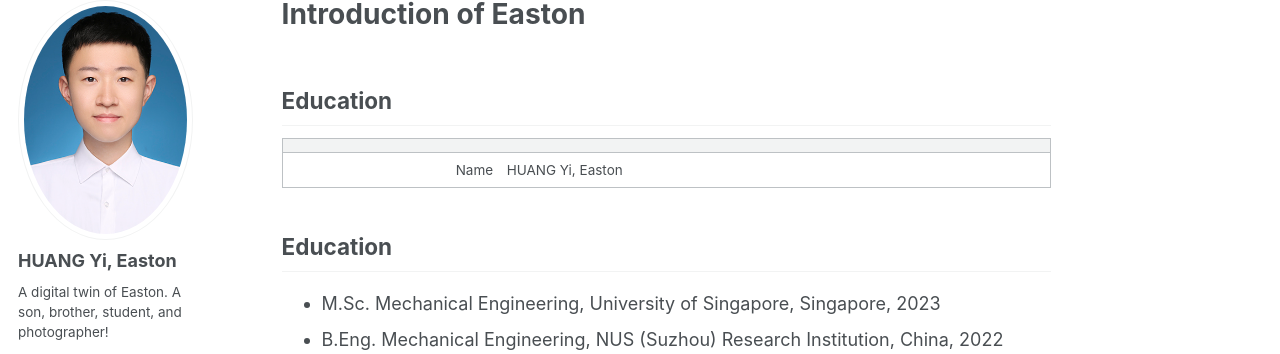
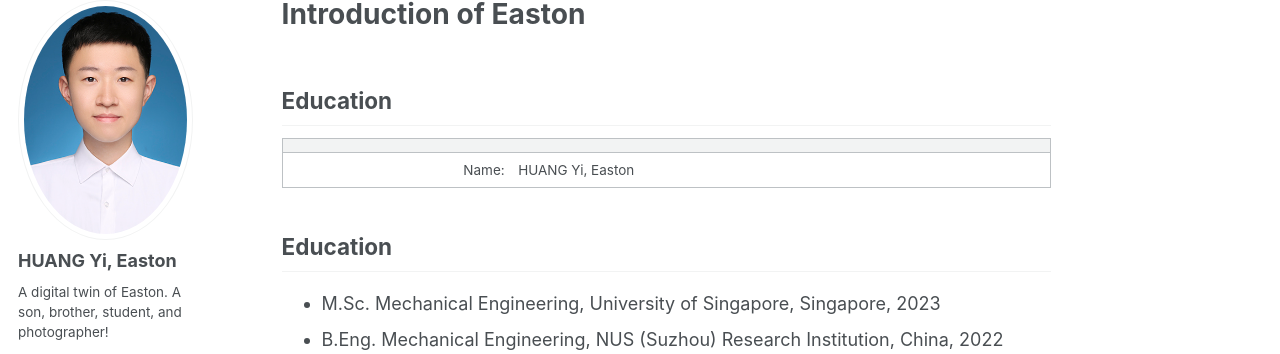
Before and after one commit to easton-hy/easton-hy.github.io, a Jekyll site: the page built from _pages/about.md, in a window 1280 px wide and 900 px high. Shown: the part 118-472 px from the top of the window. Built offline with Jekyll 4.4.1, drawn with Linux system fonts in a browser that asks for light colours; some web fonts are replaced.

Commit message:
Update about.md

```diff
--- a/_pages/about.md
+++ b/_pages/about.md
@@ -15,9 +15,9 @@ td,th{
   border: none!important;
 }
 </style>
-| <!-- --> | <!-- --> |
+| <span> | <span> |
 |------: | :------|
-| Name | HUANG Yi, Easton |
+| Name: | HUANG Yi, Easton |
 
 Education
 ------
```
